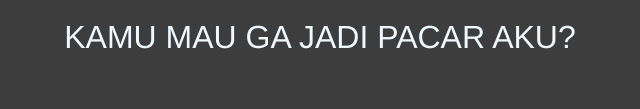
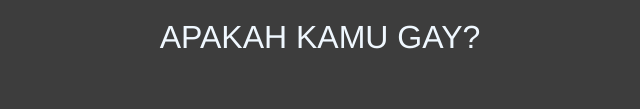
Before and after one commit to Hahannn/WEB-NGASAL, a plain HTML site: page index.html in a window 1280 px wide. Shown: the part 262-371 px from the top of the page, without its empty margins (320-960 px from the left). Drawn offline with Linux system fonts and the light colour scheme.

Commit message:
Update index.html

```diff
--- a/index.html
+++ b/index.html
@@ -10,7 +10,7 @@
 <div class="JUDUL">
     <h1> HAI KAMU 😍 <h1>
     <img alt="foto homok" src="https://cdn.discordapp.com/attachments/554238342573719573/894215908585783296/niggas.png" height="200" />
-    <h1> KAMU MAU GA JADI PACAR AKU? </h1>
+    <h1> APAKAH KAMU GAY? </h1>
 </div>
 <div class="container">
     <div id="By"> <input type="button" value=" TENTU " onClick="f1()"/></div>
```
